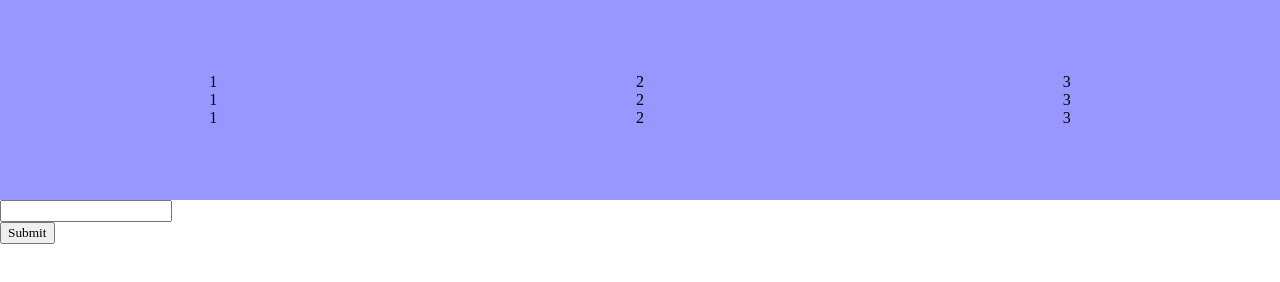
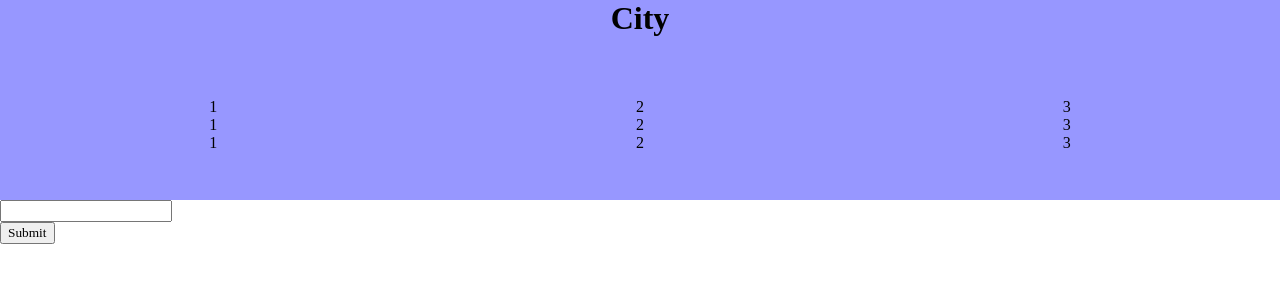
Before and after one commit to CameronTheDeveloper/weather-app, a website built with webpack: page dist/index.html in a window 1280 px wide. Built offline with Linux system fonts and the light colour scheme.

Commit message:
Add header city title, style

```diff
--- a/src/styles/style.css
+++ b/src/styles/style.css
@@ -1,6 +1,6 @@
 * {
     margin: 0;
-    font-family: 'Times New Roman', Times, serif
+    font-family: 'Times New Roman', Times, serif;
 }
 
 #container {
@@ -13,11 +13,18 @@
     background-color: rgb(151, 151, 255);
     display: grid;
     grid-template-columns: 1fr 1fr 1fr;
+    grid-template-rows: 1fr 3fr;
     justify-content: center;
+}
+
+#header-city-title {
+    grid-column: 2;
+    text-align: center;
 }
 
 .weather-slot {
     display: grid;
     justify-content: center;
     align-content: center;
+    grid-row: 2/3;
 }
```
Also changed, not shown: dist/index.html, dist/main.js.
